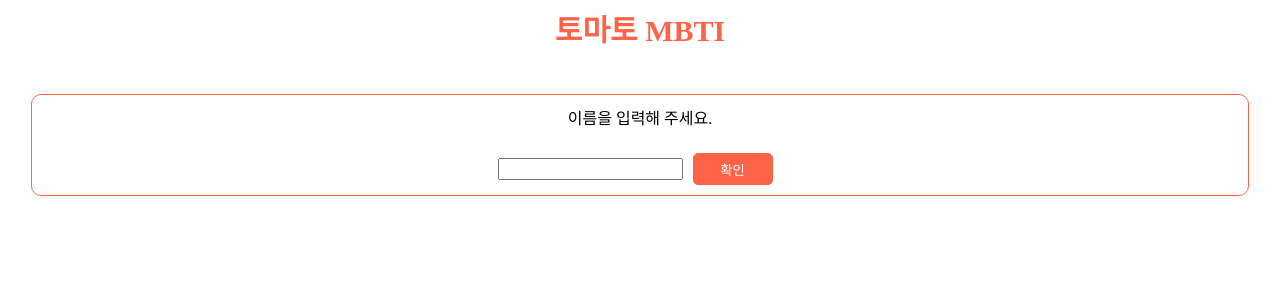
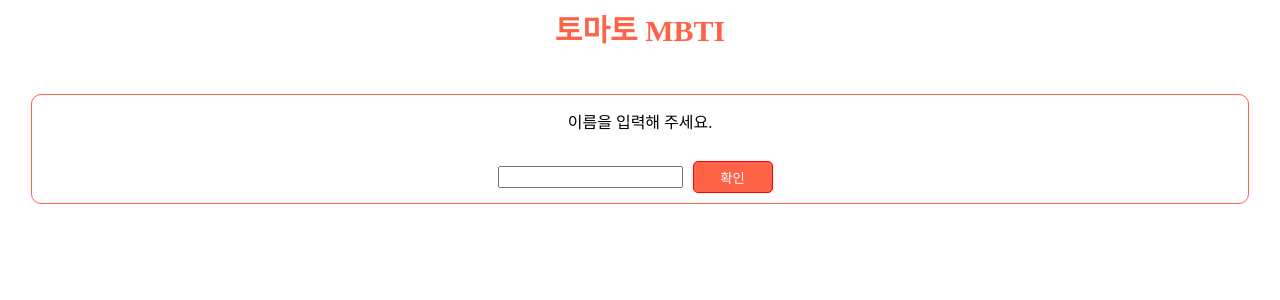
Before and after one commit to Taeila92/vue3-mbti-test, a Vue app: page /#/ in a window 1280 px wide. Shown: the top 300 px of the page. Built offline with nearby package versions, Linux system fonts and the light colour scheme.

Commit message:
props update

```diff
--- a/src/App.vue
+++ b/src/App.vue
@@ -12,3 +12,9 @@
   }
 }
 </script>
+
+<style lang="scss">
+p{
+  line-height: 150%;
+}
+</style>
--- a/src/components/Btn.vue
+++ b/src/components/Btn.vue
@@ -1,5 +1,7 @@
 <template>
-  <button class="btn">
+  <button
+    :style="{ borderColor: color }"
+    class="btn">
     <slot></slot>
   </button>
 </template>
@@ -10,8 +12,11 @@
   props: {
     color: {
       type: String,
-      default: ''
+      default: 'tomato'
     }
+  },
+  mounted(){
+    console.log(this.color)
   }
 }
 </script>
--- a/src/components/Mbti.vue
+++ b/src/components/Mbti.vue
@@ -26,11 +26,11 @@
       v-else
       class="result">
       <div class="result__MbtiTendency">
-        {{ user }} 님은 {{ results[0] }} 입니다.
+        {{ userName }} 님은 {{ results[0] }} 입니다.
       </div>
-      <div class="result__explain">
+      <p class="result__explain">
         {{ results[1] }}
-      </div>
+      </p>
       <div class="graph">
         <div
           v-for="(ten, idx) in tendency"
@@ -66,7 +66,8 @@
         </div>
       </div>
       <a href="/">
-        <Btn class="restart">다시하기
+        <Btn class="restart">
+          다시하기
         </Btn>
       </a>
     </section>
@@ -84,7 +85,6 @@
   },
   data(){
     return {
-      userName: '',
       mbti,
       cnt: 0,
       mbtiTest: {
@@ -99,7 +99,7 @@
     }
   },
   props: {
-    user: {
+    userName: {
       type: String,
       default: ''
     }
--- a/src/components/Name.vue
+++ b/src/components/Name.vue
@@ -7,7 +7,9 @@
         ref="entryName"
         type="text"
         @keyup.enter="nameEntry(), $emit('click')" />
-      <Btn @click="nameEntry(), $emit('click')">
+      <Btn
+        color="red"
+        @click="nameEntry(), $emit('click')">
         확인
       </Btn>
     </div>
--- a/src/routes/Home.vue
+++ /dev/null
@@ -1,3 +0,0 @@
-<template>
-  <h1>home</h1>
-</template>
--- a/src/routes/MbtiTest.vue
+++ b/src/routes/MbtiTest.vue
@@ -3,7 +3,7 @@
     @click="nameUpdate"
     v-if="!nameOn" />
   <Mbti
-    :user="userName"
+    :user-name="userName"
     v-else />
 </template>
 
--- a/src/routes/index.js
+++ b/src/routes/index.js
@@ -1,5 +1,4 @@
 import {createRouter, createWebHashHistory} from 'vue-router'
-import Home from './Home'
 import MbtiTest from './MbtiTest'
 
 export default createRouter({
@@ -8,10 +7,6 @@
     {
       path: '/',
       component: MbtiTest
-    },
-    {
-      path: '/mbti',
-      component: Home
     }
 
   ]
```
